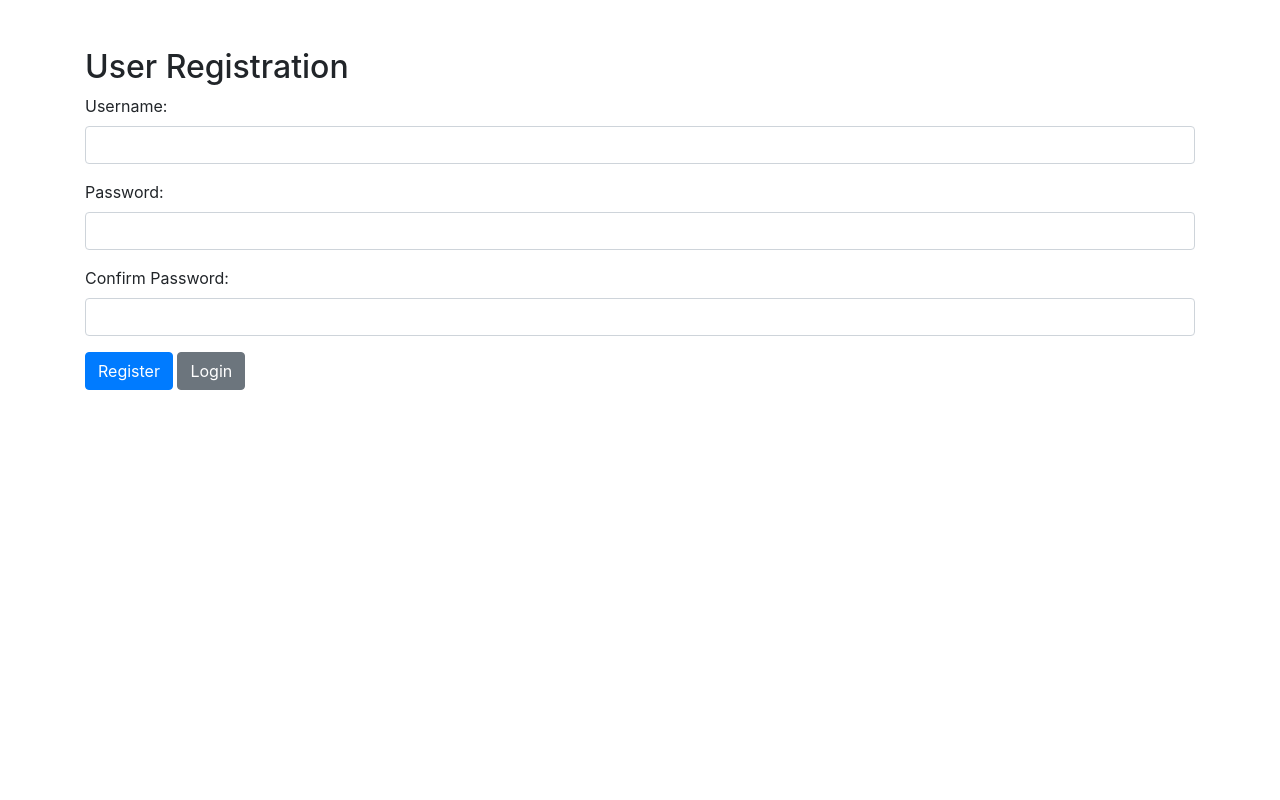
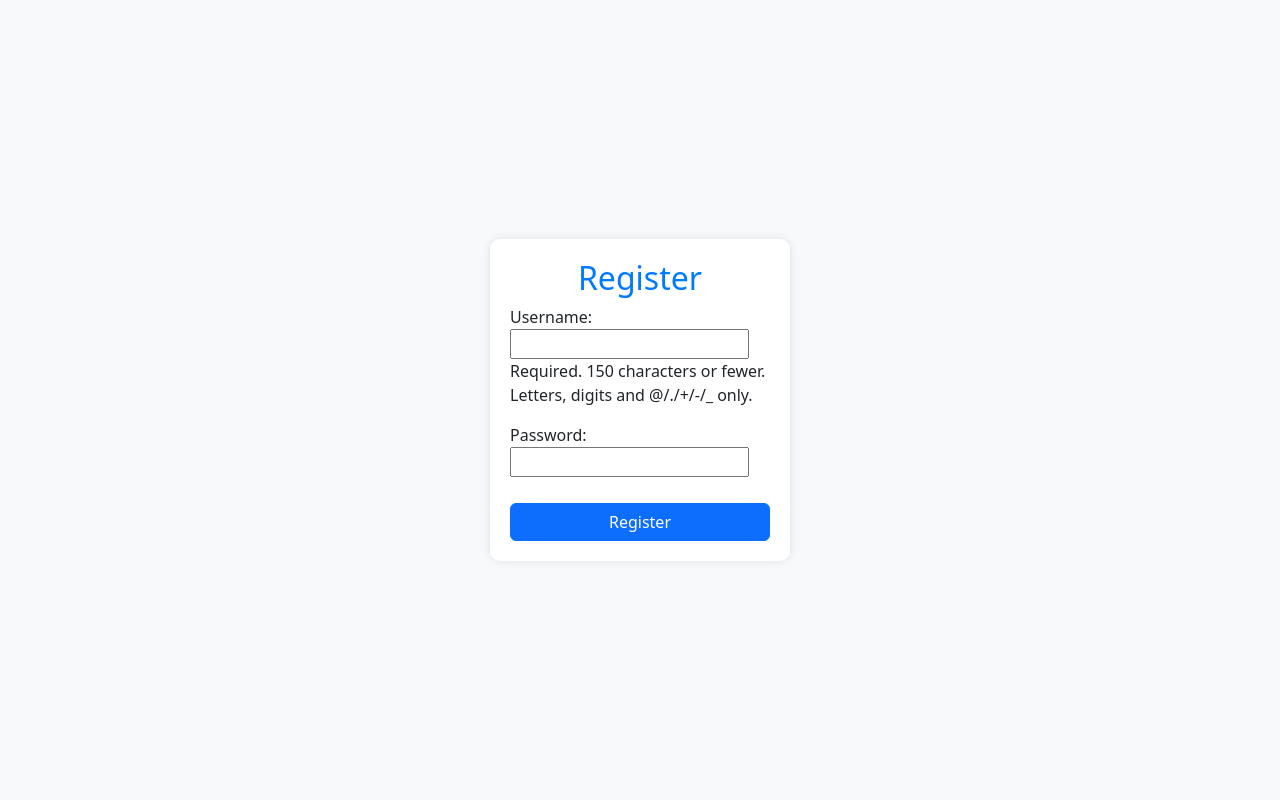
Before and after one commit to kunalbankar18/Django---ToDoList, a Django app: page /register/ in a window 1280 px wide. Run offline with Django 5.2, Linux system fonts and the light colour scheme; some libraries are stand-ins or nearby versions.

Commit message:
second commit

```diff
--- a/todo/templates/register.html
+++ b/todo/templates/register.html
@@ -1,37 +1,47 @@
-<!-- templates/register.html -->
+
 <!DOCTYPE html>
 <html lang="en">
 <head>
     <meta charset="UTF-8">
     <meta name="viewport" content="width=device-width, initial-scale=1, shrink-to-fit=no">
-    <title>User Registration</title>
-    <link rel="stylesheet" href="https://stackpath.bootstrapcdn.com/bootstrap/4.5.2/css/bootstrap.min.css">
-    <!-- Add your additional CSS or link to your custom stylesheet here -->
+    <title>Register</title>
+    <!-- Bootstrap CSS link (replace 'path/to/bootstrap.css' with the actual path or use a CDN) -->
+    <link rel="stylesheet" href="path/to/bootstrap.css">
+    <style>
+        body {
+            display: flex;
+            align-items: center;
+            justify-content: center;
+            height: 100vh;
+            margin: 0;
+            background-color: #f8f9fa;
+        }
+
+        form {
+            width: 300px;
+            background-color: #ffffff;
+            padding: 20px;
+            border-radius: 10px;
+            box-shadow: 0 0 10px rgba(0, 0, 0, 0.1);
+        }
+
+        h2 {
+            text-align: center;
+            color: #007bff;
+        }
+
+        button {
+            width: 100%;
+            margin-top: 10px;
+        }
+    </style>
 </head>
 <body>
-    <div class="container mt-5">
-        <h2>User Registration</h2>
-        <form method="post" action="">
-            {% csrf_token %}
-            <div class="form-group">
-                <label for="id_username">Username:</label>
-                <input type="text" id="id_username" name="username" class="form-control" required>
-            </div>
-            <div class="form-group">
-                <label for="id_password1">Password:</label>
-                <input type="password" id="id_password1" name="password1" class="form-control" required>
-            </div>
-            <div class="form-group">
-                <label for="id_password2">Confirm Password:</label>
-                <input type="password" id="id_password2" name="password2" class="form-control" required>
-            </div>
-            <button type="submit" class="btn btn-primary">Register</button>
-            <a href="{% url 'login' %}" class="btn btn-secondary">Login</a>
-        </form>
-    </div>
-    <script src="https://code.jquery.com/jquery-3.5.1.slim.min.js"></script>
-    <script src="https://cdn.jsdelivr.net/npm/@popperjs/core@2.9.3/dist/umd/popper.min.js"></script>
-    <script src="https://stackpath.bootstrapcdn.com/bootstrap/4.5.2/js/bootstrap.min.js"></script>
-    <!-- Add your additional JavaScript or link to your custom scripts here -->
+    <form method="post" action="">
+        {% csrf_token %}
+        <h2>Register</h2>
+        {{ form.as_p }}
+        <button type="submit" class="btn btn-primary">Register</button>
+    </form>
 </body>
 </html>
```
Also changed, not shown: db.sqlite3.
